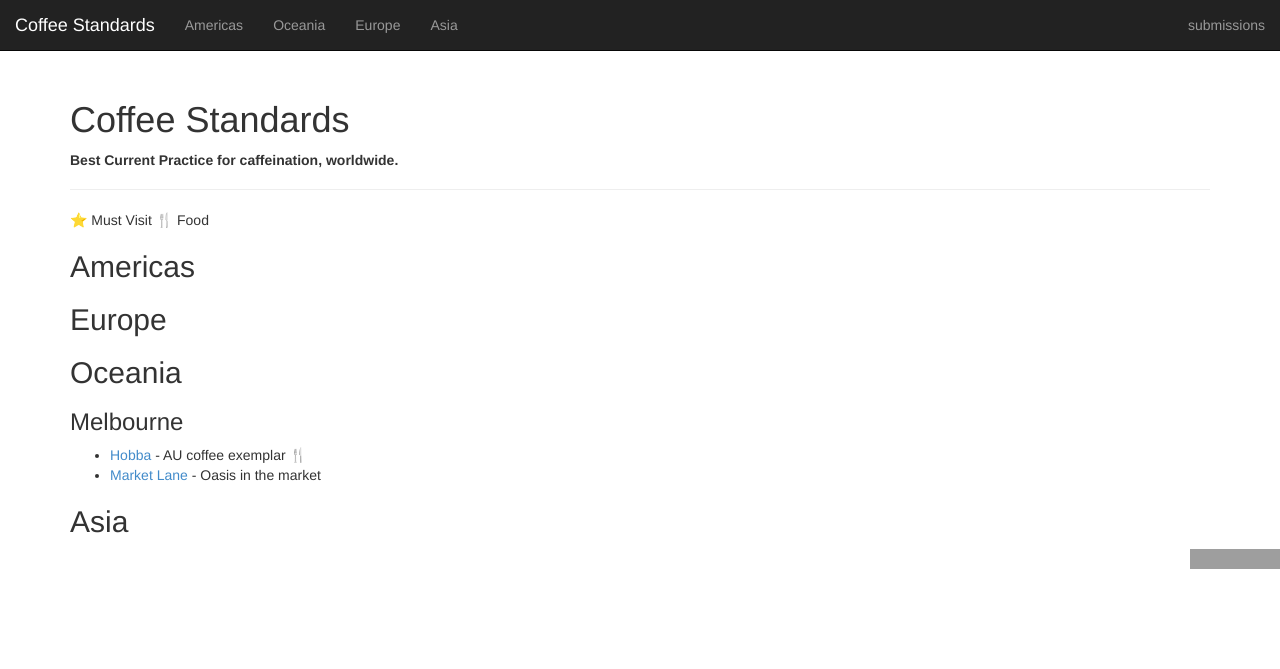
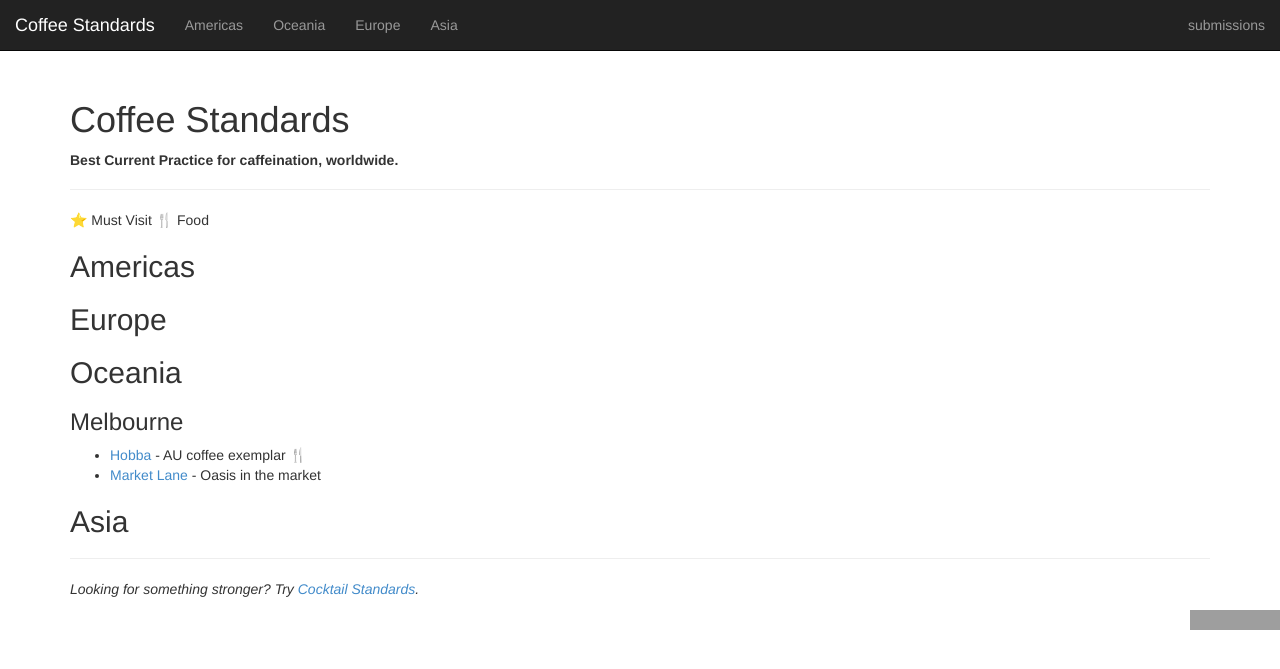
Before and after one commit to nrooney/coffeestandards.github.io, a Jekyll site: the page built from index.md, in a window 1280 px wide. Shown: the top 669 px of the page. Built offline with Jekyll 4.4.1, drawn with Linux system fonts in a browser that asks for light colours; grey boxes are pictures that could not be loaded.

Commit message:
Add link to cocktail standards

```diff
--- a/index.md
+++ b/index.md
@@ -29,3 +29,9 @@ show_nav: true
 
 
 ## Asia
+
+
+
+---
+
+*Looking for something stronger? Try [Cocktail Standards](https://cocktailstandards.github.io/).*
```
